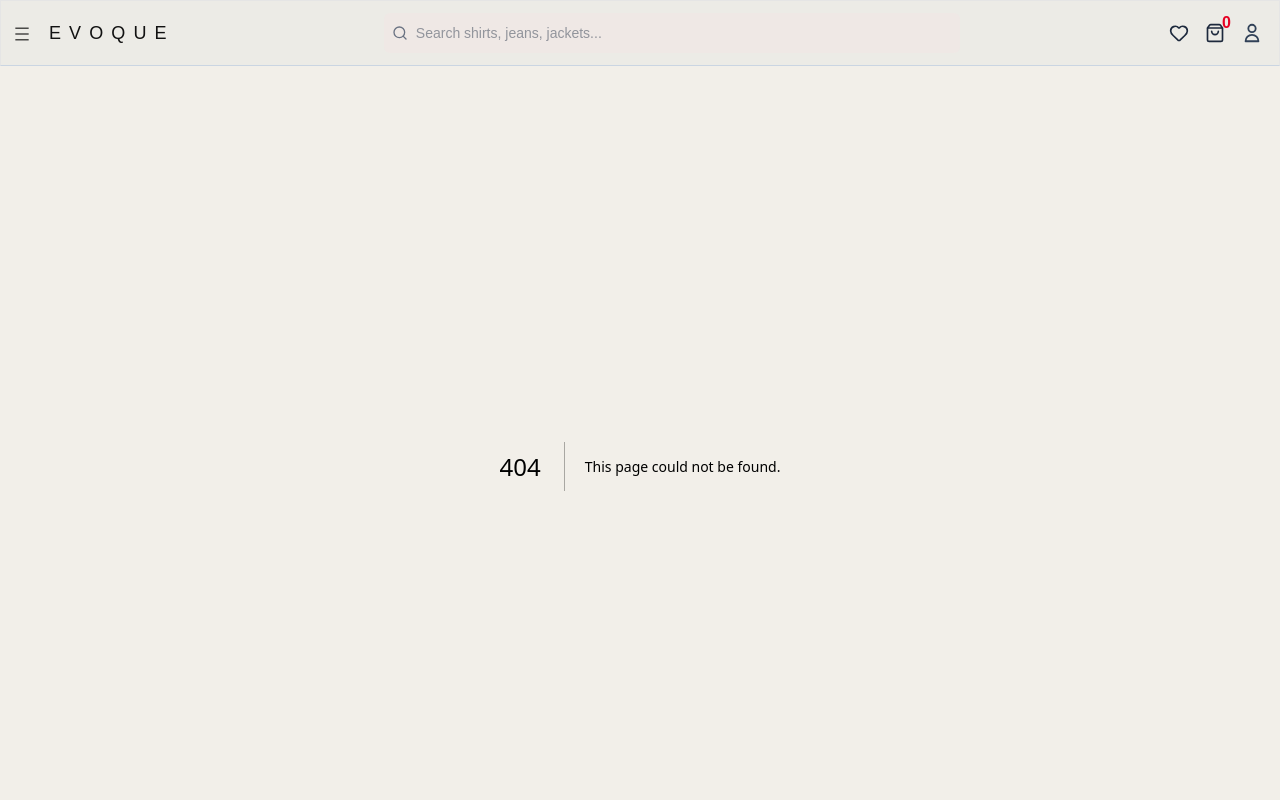
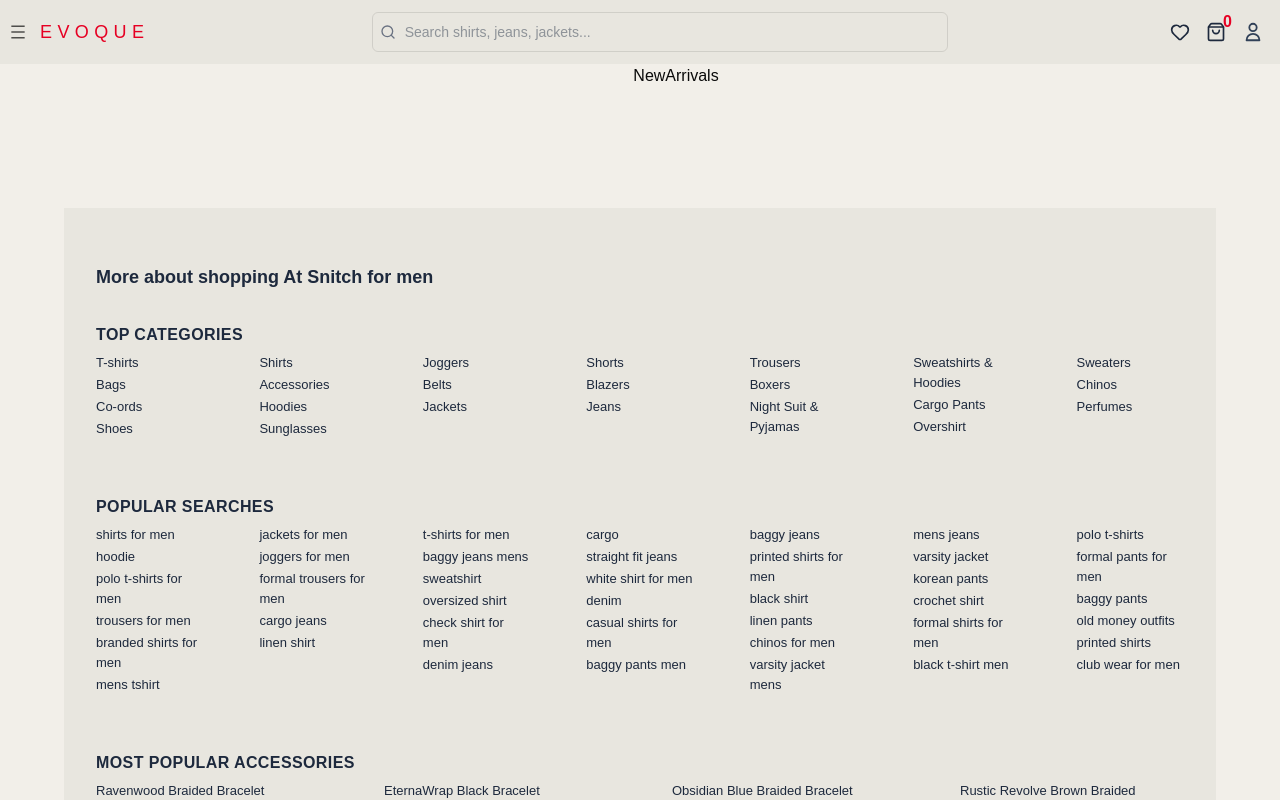
Before and after one commit to nishant23042002/Evoque, a Next.js app: page /new-arrivals in a window 1280 px wide. Before the commit this address had no page. Shown: the top 800 px of the page. Built offline with nearby package versions, Linux system fonts and the light colour scheme; grey boxes are pictures that could not be loaded.

Commit message:
Fix layout issues with PDP page

```diff
--- a/app/(shop)/categories/[category]/page.tsx
+++ b/app/(shop)/categories/[category]/page.tsx
@@ -160,7 +160,7 @@
                                 alt="All"
                                 width={80}
                                 height={80}
-                                className="object-contain w-full h-full"
+                                className="object-center w-full h-full"
                             />
                         </div>
                         <span
--- /dev/null
+++ b/app/(shop)/new-arrivals/page.tsx
@@ -0,0 +1,11 @@
+
+
+const NewArrivals = () => {
+    return (
+        <div className="max-[490px]:ml-16 ml-19 mr-1">
+            <h1 className="text-center">NewArrivals</h1>
+        </div>
+    )
+}
+
+export default NewArrivals;
--- a/app/(shop)/products/[slug]/page.tsx
+++ b/app/(shop)/products/[slug]/page.tsx
@@ -231,11 +231,11 @@
         );
     }
 
-    if (!product) return <p className="ml-20">Product not found</p>;
+    if (!product) return <p className="ml-20 text-center font-poppins text-sm tracking-widest font-semibold text-slate-700">Fresh styles coming your way</p>;
 
     return (
         <Container>
-            <div className="flex justify-around items-center flex-col">
+            <div className="flex justify-around md:items-center flex-col">
                 <div className="md:flex gap-2 justify-around my-1 px-1">
                     {/*Left Side */}
                     <div className="w-full flex gap-2 mt-1">
@@ -268,7 +268,10 @@
                                             src={img}
                                             alt={product.productName}
                                             fill
-                                            className="object-cover"
+                                            sizes="(max-width: 640px) 100vw,
+         (max-width: 1024px) 50vw,
+         33vw"
+                                            className="object-cover w-auto h-auto"
                                         />
                                     </button>
                                 );
@@ -281,16 +284,16 @@
                         <div className="relative w-full flex flex-col md:items-center gap-4 overflow-y-auto max-h-[90vh] scrollbar-hide">
 
                             <div
-                                className="relative w-full h-150 md:h-175 flex items-center justify-center group">
+                                className="relative w-full h-150 md:h-195 flex  justify-center group">
                                 <Image
                                     onMouseMove={handleMouseMove}
                                     onMouseLeave={handleMouseLeave}
                                     onClick={handleClick}
                                     src={images[activeImageIndex]}
                                     alt={product.productName}
-                                    width={700}
+                                    width={600}
                                     height={600}
-                                    className="cursor-none object-contain transition-all duration-300"
+                                    className="cursor-none object-cover transition-all duration-300"
                                 />
                                 {cursor.direction && (
                                     <div
@@ -333,17 +336,13 @@
                                         </div>
                                     </div>
                                 )}
-
-
                             </div>
-
                         </div>
-
                     </div>
 
 
                     {/*Right Side */}
-                    <div className="lg:w-3xl w-full flex flex-col sticky top-20 px-1">
+                    <div className="lg:w-2xl w-full flex flex-col sticky top-20 px-1">
                         <div className="pb-4 max-md:pt-4 flex justify-between items-center">
                             <h1 className="text-sm md:text-lg font-bold text-slate-700">{product.productName.toUpperCase()}</h1>
                             <Heart className="hover:bg-brand-red rounded-full cursor-pointer duration-200 border p-1 hover:text-white" />
--- a/components/Header/Header.tsx
+++ b/components/Header/Header.tsx
@@ -13,7 +13,7 @@
     return (
         <header className="
             sticky top-0 z-40 w-full
-            bg-[#ECEBE6] border border-b-slate-300
+            bg-[#E8E6DF]
         ">
             <div className="flex items-center justify-between px-2 h-16">
 
--- a/components/Header/Logo.tsx
+++ b/components/Header/Logo.tsx
@@ -3,14 +3,14 @@
 
 const Logo = ({ className }: { className?: string }) => {
     return (
-        <Link href="/" className="group relative select-none ml-8">
+        <Link href="/" className="group relative select-none ml-6">
             <h1
                 className={cn(
                     `
                     relative z-10
-                    text-[18px] max-lg:text-[12px]
-                    font-medium tracking-[0.45em]
-                    uppercase text-neutral-900
+                    text-[18px] max-lg:text-[12px] max-sm:[10px]
+                    font-medium tracking-[0.30em]
+                    uppercase text-brand-red
                     `,
                     className
                 )}
--- a/components/Header/SearchBar.tsx
+++ b/components/Header/SearchBar.tsx
@@ -13,11 +13,11 @@
                 placeholder="Search shirts, jeans, jackets..."
                 className="
                     w-full h-10 pl-8
-                    rounded-sm
-                    bg-accent-rose/20
+                    rounded-sm border
+                    border-black/10
                     text-sm text-gray-700
                     outline-none
-                    focus:bg-accent-rose/50
+                    focus:bg-[#f5f6fc]
                     transition
                 "
             />
--- a/components/LeftMenu/LeftMenu.tsx
+++ b/components/LeftMenu/LeftMenu.tsx
@@ -58,7 +58,7 @@
             <button data-menu-btn
                 onClick={() => setIsOpen(!isOpen)}
                 className="cursor-pointer
-                    fixed left-1 top-4 z-50
+                    fixed left-0 top-3.5 z-50
                     p-2
                 "
             >
@@ -80,7 +80,7 @@
             <aside
                 ref={sidebarRef}
                 className={`
-                    fixed left-0 top-16.25 py-1 z-40 h-screen bg-[#ECEBE6]
+                    fixed left-0 top-16 py-1 z-40 h-screen bg-[#E8E6DF]
                     overflow-hidden
                     transition-all duration-300 ease-in-out
                     ${sidebarWidth}
@@ -88,7 +88,7 @@
             >
                 <nav className="space-y-6">
                     {leftNav.map((group) => (
-                        <div key={group.section}>
+                        <div className="min-[550px]:mx-2" key={group.section}>
                             {/* SECTION TITLE (DESKTOP ONLY & OPEN) */}
                             {!isMobile && isOpen && (
                                 <h4 className="px-4 mb-2 text-[10px] font-extrabold text-slate-700 uppercase">
--- a/components/Main/ProductMasonryGrid.tsx
+++ b/components/Main/ProductMasonryGrid.tsx
@@ -142,8 +142,8 @@
                                                 <span
                                                     key={v.color.slug}
                                                     className={`w-5 h-5 rounded-[2px] border ${isSelected
-                                                            ? "ring ring-brand-red border-red-400"
-                                                            : "border-gray-400"
+                                                        ? "ring ring-brand-red border-red-400"
+                                                        : "border-gray-400"
                                                         }`}
                                                     style={{ backgroundColor: v.color.hex }}
                                                     onMouseEnter={() =>
--- a/components/footer/Footer.tsx
+++ b/components/footer/Footer.tsx
@@ -5,7 +5,7 @@
 export default function Footer() {
     return (
         <footer className="mt-30">
-            <div className="text-slate-800 bg-[#ECEBE6] md:max-w-[90%] mx-2 md:mx-auto px-2 sm:px-8 py-14">
+            <div className="text-slate-800 bg-[#E8E6DF] md:max-w-[90%] mx-2 md:mx-auto px-2 sm:px-8 py-14">
 
                 {/* Title */}
                 <h2 className="text-[18px] font-extrabold mb-8">
--- a/constants/leftNavItems.tsx
+++ b/constants/leftNavItems.tsx
@@ -35,7 +35,7 @@
       },
       {
         title: "New Arrivals",
-        href: "/categories/new-arrivals",
+        href: "/new-arrivals",
         icon: MdFiberNew,
       },
       {
```
Also changed, not shown: components/Main/FeaturedCategory.tsx (line endings or trailing spaces).
